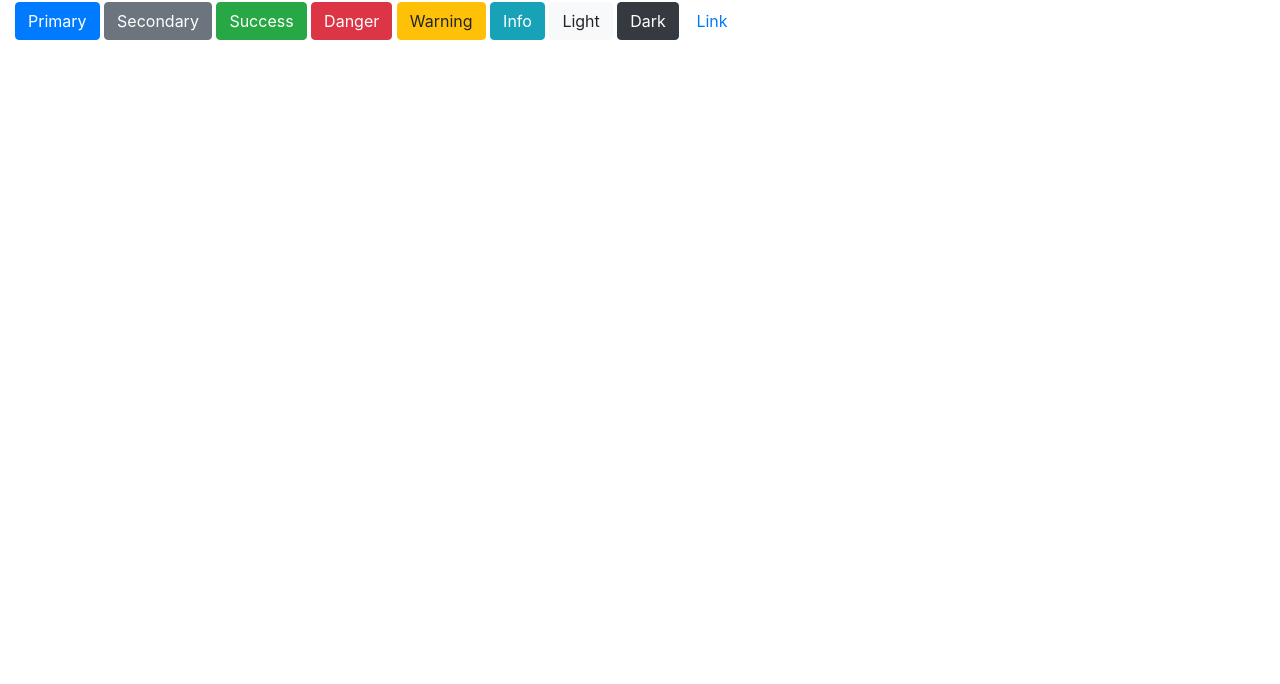
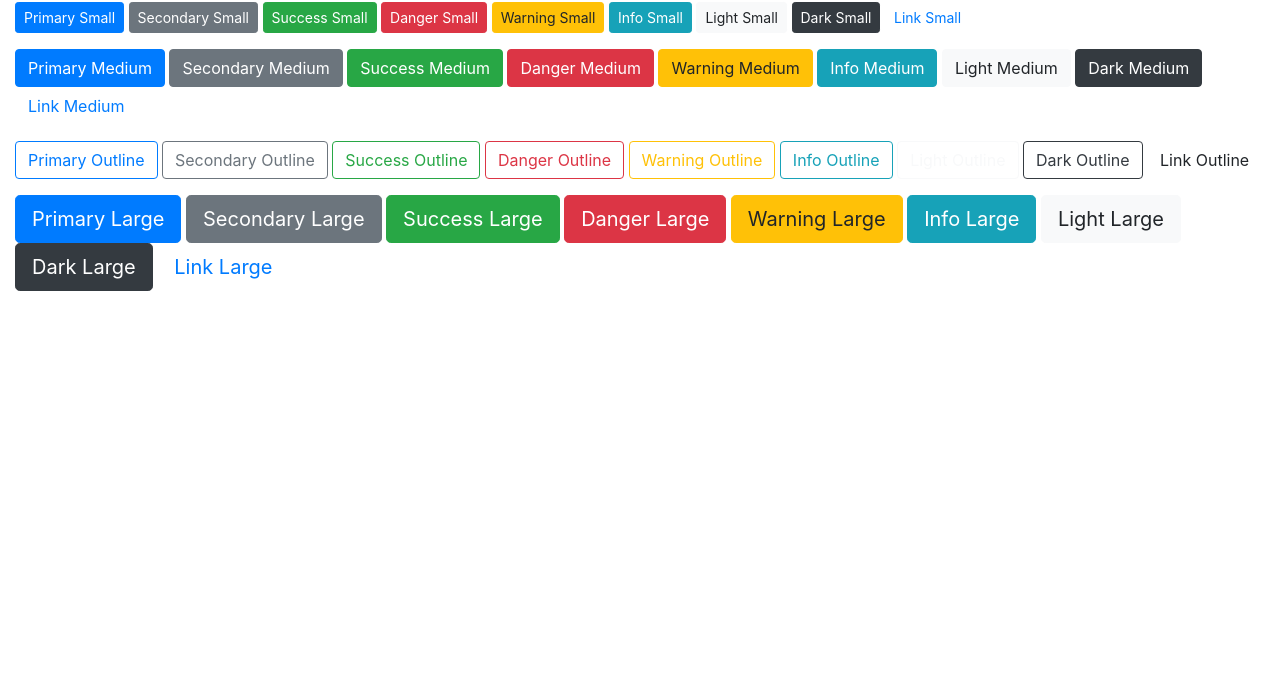
Before and after one commit to simplisticated/Vootstrap, a plain HTML site: page demo/index.html in a window 1280 px wide. Shown: the part 116-800 px from the top of the page. Drawn offline with nearby package versions, Linux system fonts and the light colour scheme.

Commit message:
Updated demo project

```diff
--- a/demo/index.html
+++ b/demo/index.html
@@ -31,15 +31,50 @@
 
 		<div class="container-fluid slight-margin-from-top">
 			<h2>Buttons</h2>
-			<vt-button-primary title="Primary"></vt-button-primary>
-			<vt-button-secondary title="Secondary"></vt-button-secondary>
-			<vt-button-success title="Success"></vt-button-success>
-			<vt-button-danger title="Danger"></vt-button-danger>
-			<vt-button-warning title="Warning"></vt-button-warning>
-			<vt-button-info title="Info"></vt-button-info>
-			<vt-button-light title="Light"></vt-button-light>
-			<vt-button-dark title="Dark"></vt-button-dark>
-			<vt-button-link title="Link"></vt-button-link>
+			<p>
+				<vt-button-primary-small title="Primary Small"></vt-button-primary-small>
+				<vt-button-secondary-small title="Secondary Small"></vt-button-secondary-small>
+				<vt-button-success-small title="Success Small"></vt-button-success-small>
+				<vt-button-danger-small title="Danger Small"></vt-button-danger-small>
+				<vt-button-warning-small title="Warning Small"></vt-button-warning-small>
+				<vt-button-info-small title="Info Small"></vt-button-info-small>
+				<vt-button-light-small title="Light Small"></vt-button-light-small>
+				<vt-button-dark-small title="Dark Small"></vt-button-dark-small>
+				<vt-button-link-small title="Link Small"></vt-button-link-small>
+			</p>
+			<p>
+				<vt-button-primary title="Primary Medium"></vt-button-primary>
+				<vt-button-secondary title="Secondary Medium"></vt-button-secondary>
+				<vt-button-success title="Success Medium"></vt-button-success>
+				<vt-button-danger title="Danger Medium"></vt-button-danger>
+				<vt-button-warning title="Warning Medium"></vt-button-warning>
+				<vt-button-info title="Info Medium"></vt-button-info>
+				<vt-button-light title="Light Medium"></vt-button-light>
+				<vt-button-dark title="Dark Medium"></vt-button-dark>
+				<vt-button-link title="Link Medium"></vt-button-link>
+			</p>
+			<p>
+				<vt-button-primary-outline title="Primary Outline"></vt-button-primary-outline>
+				<vt-button-secondary-outline title="Secondary Outline"></vt-button-secondary-outline>
+				<vt-button-success-outline title="Success Outline"></vt-button-success-outline>
+				<vt-button-danger-outline title="Danger Outline"></vt-button-danger-outline>
+				<vt-button-warning-outline title="Warning Outline"></vt-button-warning-outline>
+				<vt-button-info-outline title="Info Outline"></vt-button-info-outline>
+				<vt-button-light-outline title="Light Outline"></vt-button-light-outline>
+				<vt-button-dark-outline title="Dark Outline"></vt-button-dark-outline>
+				<vt-button-link-outline title="Link Outline"></vt-button-link-outline>
+			</p>
+			<p>
+				<vt-button-primary-large title="Primary Large"></vt-button-primary-large>
+				<vt-button-secondary-large title="Secondary Large"></vt-button-secondary-large>
+				<vt-button-success-large title="Success Large"></vt-button-success-large>
+				<vt-button-danger-large title="Danger Large"></vt-button-danger-large>
+				<vt-button-warning-large title="Warning Large"></vt-button-warning-large>
+				<vt-button-info-large title="Info Large"></vt-button-info-large>
+				<vt-button-light-large title="Light Large"></vt-button-light-large>
+				<vt-button-dark-large title="Dark Large"></vt-button-dark-large>
+				<vt-button-link-large title="Link Large"></vt-button-link-large>
+			</p>
 		</div>
 	</div>
 
```
